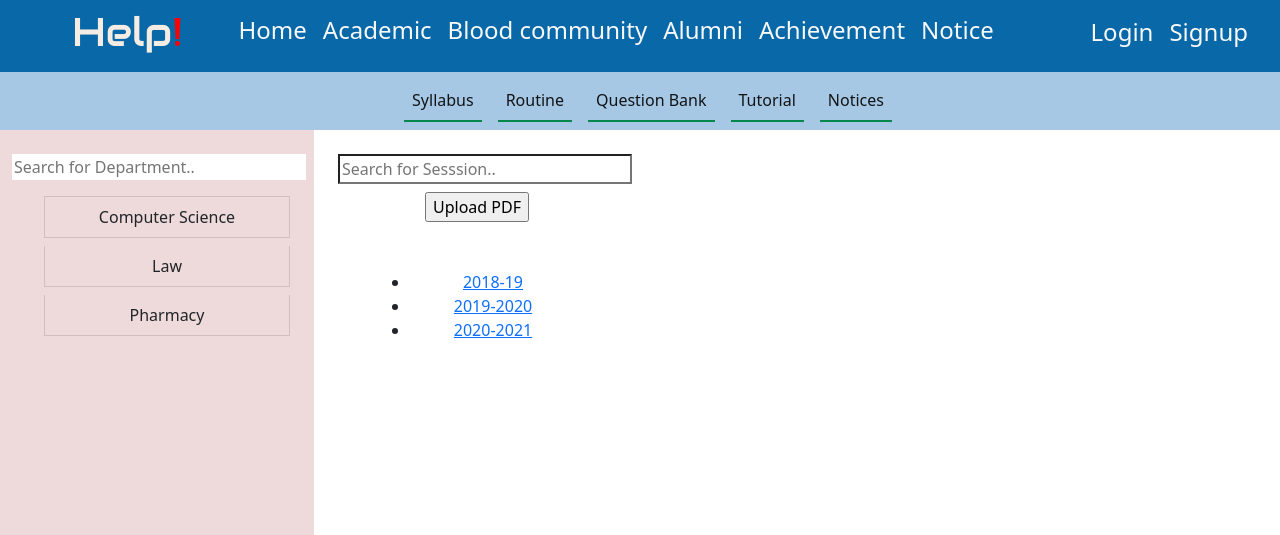
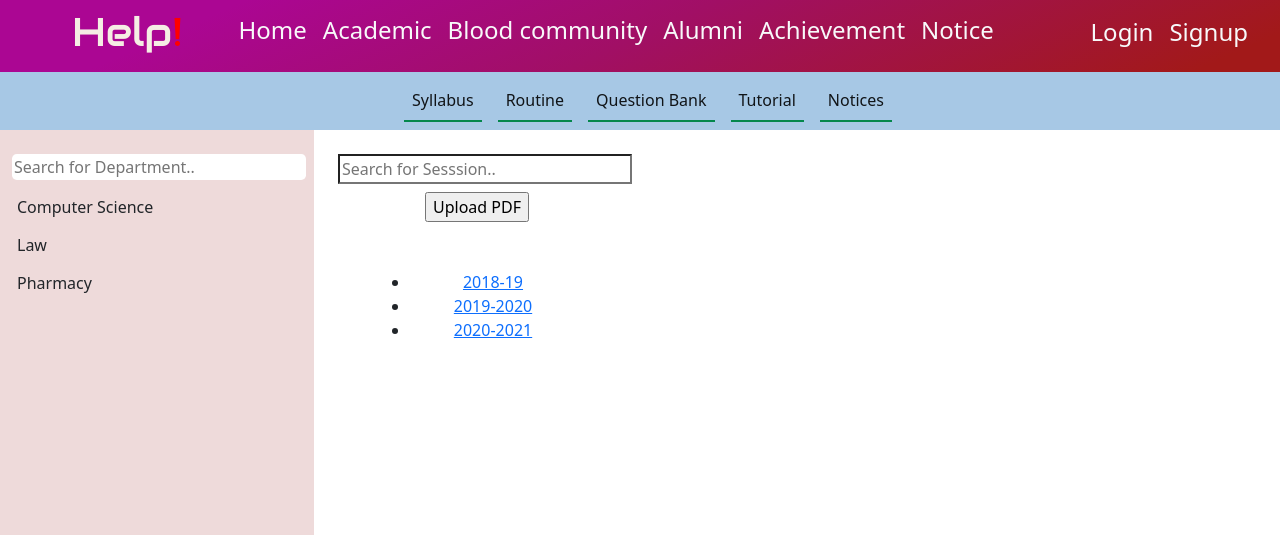
Before and after one commit to Bonusree/CCN_community, a Django app: page /academic/ in a window 1280 px wide. Shown: the top 535 px of the page. Run offline with Django 4.2, Linux system fonts and the light colour scheme; some libraries are stand-ins or nearby versions.

Commit message:
change main navbar color, change list item to button of department in syllabus section

```diff
--- a/template/academic.html
+++ b/template/academic.html
@@ -30,13 +30,12 @@ Academic
 
 <div class="row">
   <div class="col-3 col_color p-3 text-center">
-    <input class="border-0 m-2" style="width: 100%;" type="text" id="myInput"
+    <input class="border-0 m-2 rounded-3" style="width: 100%;" type="text" id="myInput"
       onkeyup="myFunction()" placeholder="Search for Department..">
-    <ul id="sortable-list">
-      <li class=" sortable-item list-group-item bg-transparent m-2 ">Computer
-        Science</li>
-      <li class="sortable-item list-group-item bg-transparent m-2 ">Law</li>
-      <li class=" sortable-item list-group-item bg-transparent m-2 ">Pharmacy</li>
+    <ul class="list-unstyled text-start" id="sortable-list">
+      <li><button class="btn">Computer Science</button></li>
+      <li><button class="btn">Law</button></li>
+      <li><button class="btn">Pharmacy</button></li>
     </ul>
   </div>
   <div class="col-3  p-3 text-center">
--- a/template/master.html
+++ b/template/master.html
@@ -33,7 +33,7 @@
 </head>
 <body>
 
-    <nav class="navbar navbar-expand" style="background-color:rgb(9, 104, 168); color:rgb(245, 237, 228)" >
+    <nav class="navbar navbar-expand" style="background:linear-gradient(156deg, rgba(171,6,147,1) 17%, rgba(161,15,101,1) 50%, rgba(162,25,25,1) 94%); color:rgb(245, 237, 228)" >
         <div class="container-fluid">
           <!-- <a class="navbar-brand link-light" href="javascript:void(0)">Logo</a>
           <button class="navbar-toggler" type="button" data-bs-toggle="collapse" data-bs-target="#mynavbar">
```
